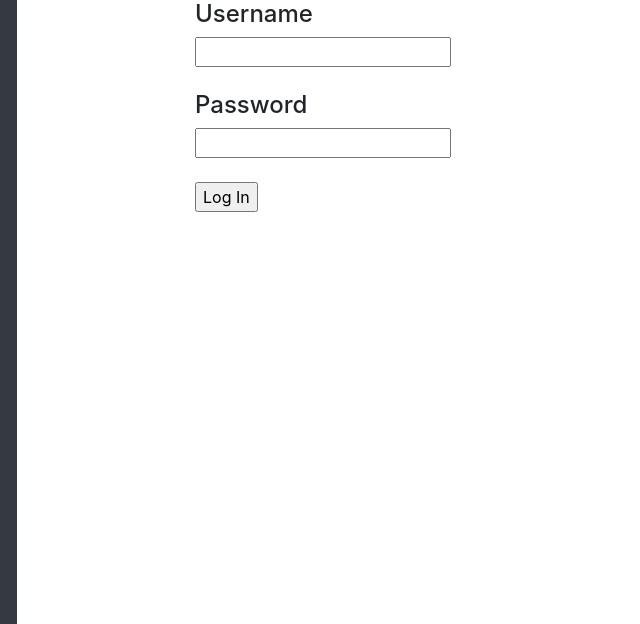
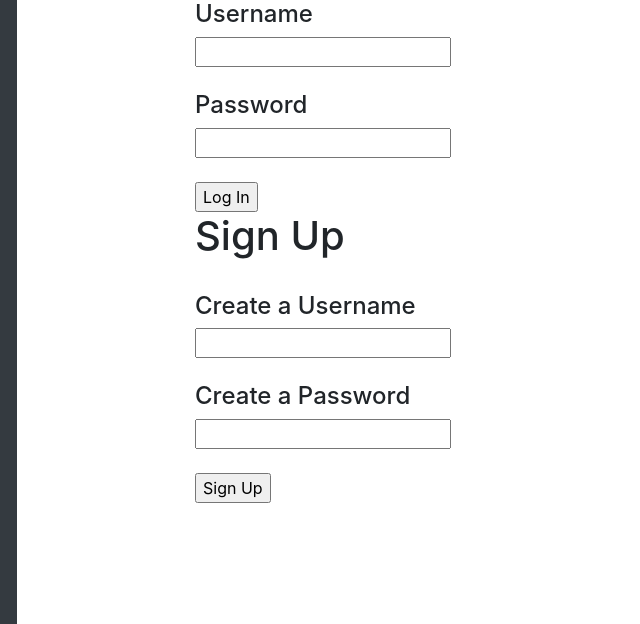
Before and after one commit to kristinlin/MiLKShake, a Flask app: page /login in a window 1280 px wide. Shown: the part 247-871 px from the top of the page, without its empty margins (0-640 px from the left). Run offline with Flask 2, Linux system fonts and the light colour scheme; some libraries are stand-ins or nearby versions.

Commit message:
worked on login & signup

```diff
--- a/app.py
+++ b/app.py
@@ -15,13 +15,36 @@ def root():
 def login():
     return render_template('login.html',title='Login')
 
+@app.route('/signup/', methods = ['POST','GET'])
+def signup():
+    username = request.form['user']
+    password = request.form['pass']
+    if username == '':
+        flash('Please enter a username')
+        return redirect(url_for('login'))
+    if password == '':
+        flash('Please enter a password')
+        return redirect(url_for('login'))
+    #check if user in database
+    #if not, add the user & pass
+    flash('You clicked the Sign Up button!')
+    flash('Functionality to be implemented later')
+    #flash(user + 'succesfully created')
+    return redirect(url_for('login'))
+
 @app.route('/welcome/', methods = ['POST','GET'])
 def welcome():
     if 'username' in session:
         return render_template('welcome.html',username=session['username'])
     else:
-        username = request.form['name']
+        username = request.form['user']
         password = request.form['pass']
+    if username == '':
+        flash('Please enter a username')
+        return redirect(url_for('login'))
+    if password == '':
+        flash('Please enter a password')
+        return redirect(url_for('login'))
     if username in dict:
         if dict[username] == password:
             session['username'] = username
@@ -29,10 +52,10 @@ def welcome():
             return redirect(url_for('welcome'))
     if username in dict:
         flash('Bad password')
-        return redirect(url_for('root'))
+        return redirect(url_for('login'))
     else:
         flash('Bad username')
-        return redirect(url_for('root'))
+        return redirect(url_for('login'))
 
 @app.route('/logout/',methods = ['POST','GET'])
 def logout():
--- a/devlog.txt
+++ b/devlog.txt
@@ -18,3 +18,6 @@ Got the sidebar and navbar to work together
 
 mashaZ -- 2018-05-22 13:50
 Tested and debugged function to add note - will improve later
+
+parabS -- 2018-05-22 20:40
+Worked on login and sign up
--- a/templates/login.html
+++ b/templates/login.html
@@ -8,10 +8,22 @@
       <br>
       <form method="POST" action="/welcome/">
 	<h4>Username</h4>
-	<input type="text" name="name"><br><br>
+	<input type="text" name="user" value=""><br><br>
 	<h4>Password</h4>
-	<input type="password" name="pass"><br><br>
+	<input type="password" name="pass" value=""><br><br>
 	<input type="submit" value="Log In" >
+      </form>
+    </div>
+    <br>
+    <div class="float-right">
+      <h1> Sign Up </h1>
+      <br>
+      <form method="POST" action="/signup/">
+	<h4> Create a Username </h4>
+	<input type="text" name="user" value=""><br><br>
+	<h4> Create a Password </h4>
+	<input type="password" name="pass" value=""><br><br>
+	<input type="submit" value="Sign Up">
       </form>
     </div>
   </div>
```
